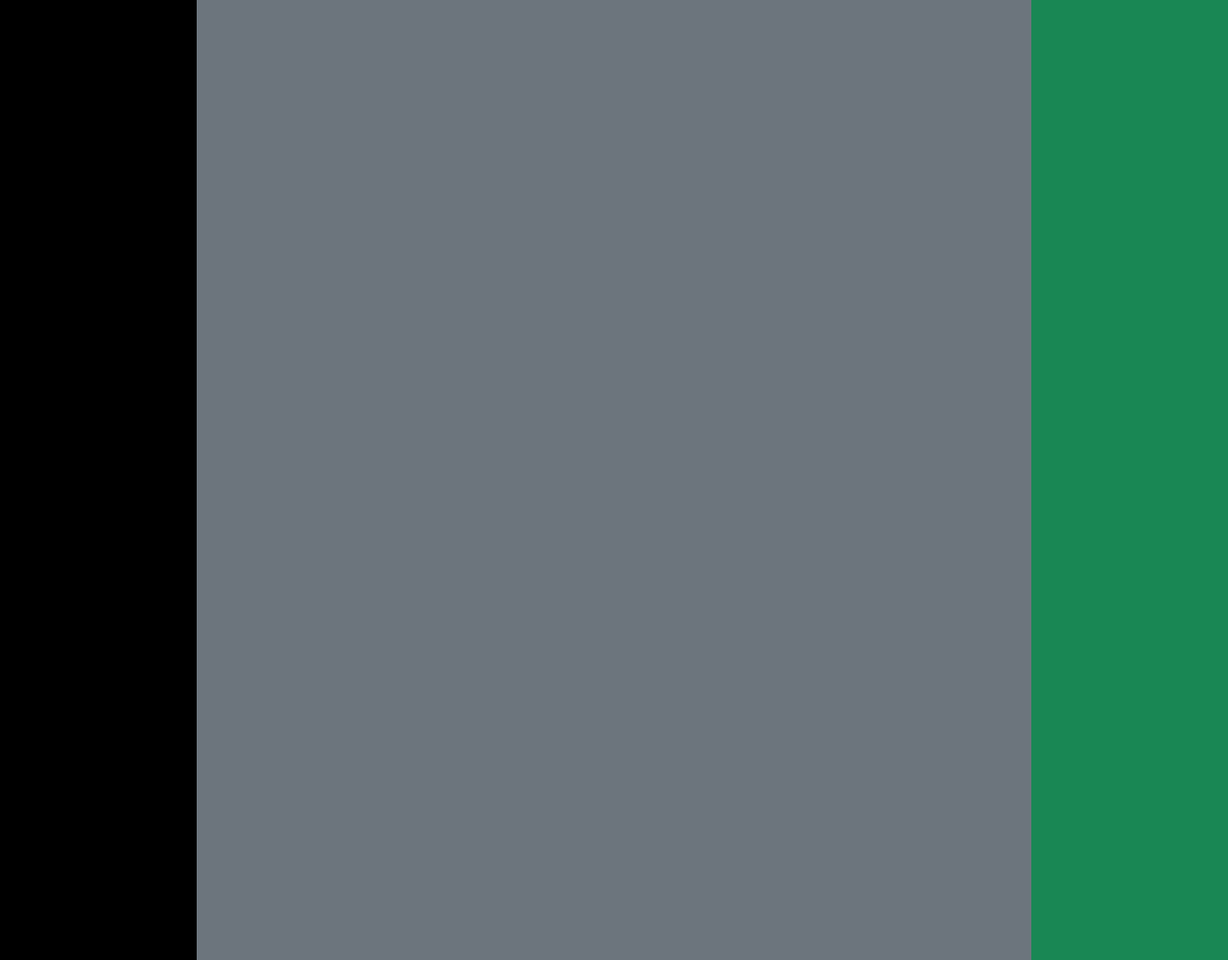
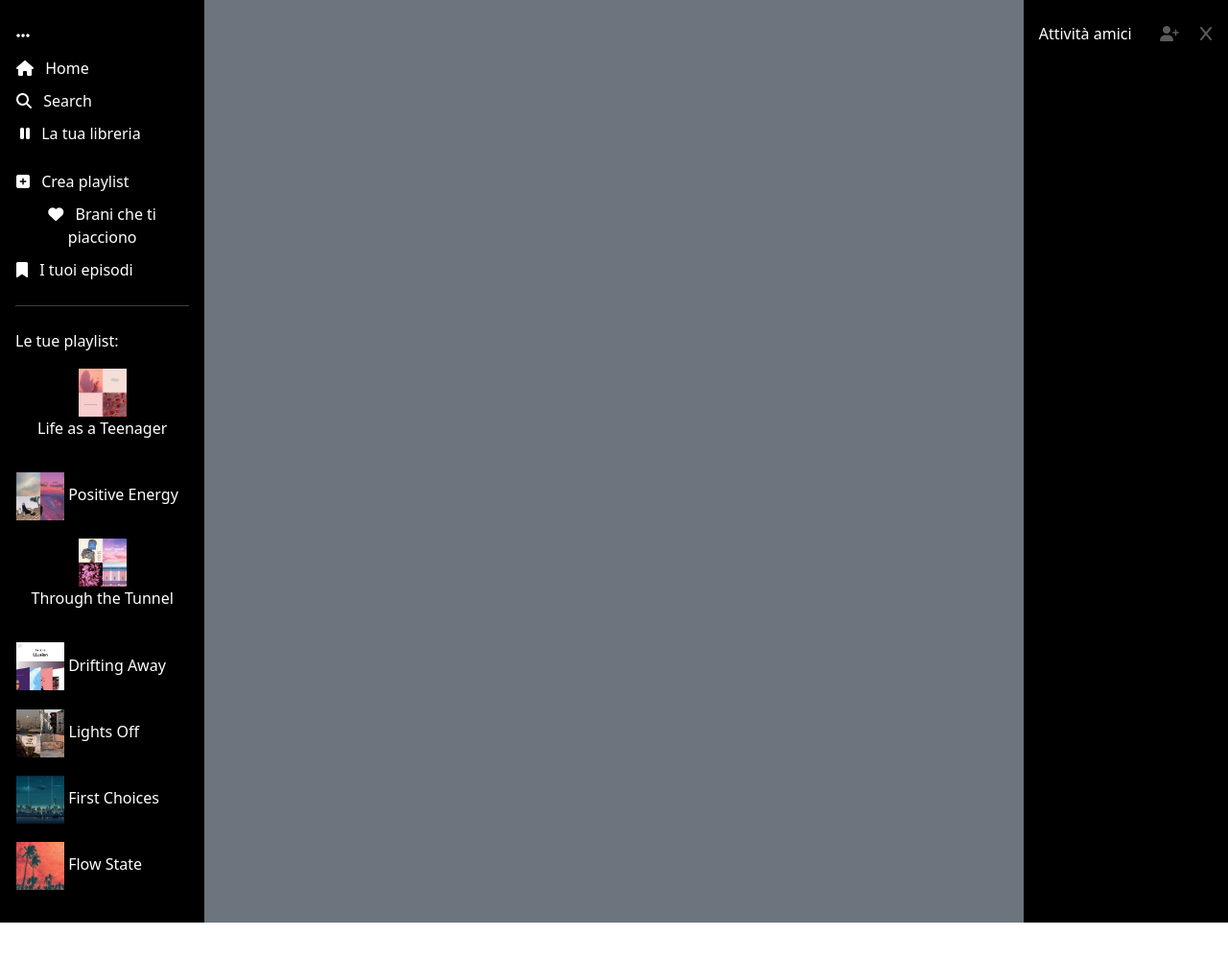
Before and after one commit to bearnard8/M4BW-Spotify-Clone, a plain HTML site: page barsid.html in a window 1280 px wide. Shown: the whole page at 96% size. After the commit the page ends 961 px from the top, so only its background shows below. Drawn offline with nearby package versions, Linux system fonts and the light colour scheme.

Commit message:
first commit.

```diff
--- a/barsid.html
+++ b/barsid.html
@@ -6,23 +6,96 @@
     <meta name="viewport" content="width=device-width, initial-scale=1.0">
     <link href="https://cdn.jsdelivr.net/npm/bootstrap@5.3.3/dist/css/bootstrap.min.css" rel="stylesheet"
         integrity="sha384-QWTKZyjpPEjISv5WaRU9OFeRpok6YctnYmDr5pNlyT2bRjXh0JMhjY6hW+ALEwIH" crossorigin="anonymous">
-
+    <script src="https://kit.fontawesome.com/209b0f50b4.js" crossorigin="anonymous"></script>
+    <link rel="stylesheet" href="barside.css">
     <title>Document</title>
 </head>
 
 <body>
-    <div class="row" style="height: 1000px;">
+    <div class="row m-0" style="min-height: 500px;">
         <!-- left bar -->
-        <div class="col-2 bg-primary bg-black" style="height: 100%;">
-
+        <div class="left-barside col-2 bg-black m-0 p-3 text-white fs-6">
+            <div class="btn-container">
+                <button class="my-2 d-block btn btn-link text-white text-decoration-none p-0">
+                    <i class="fa-solid fa-ellipsis"></i>
+                </button>
+                <button class="my-2 d-block btn btn-link text-white text-decoration-none p-0">
+                    <i class="fa-solid fa-house"></i>
+                    <span class="ms-2">Home</span>
+                </button>
+                <button class="my-2 d-block btn btn-link text-white text-decoration-none p-0">
+                    <i class="fa-solid fa-magnifying-glass"></i>
+                    <span class="ms-2">Search</span>
+                </button>
+                <button class="mb-4 d-block btn btn-link text-white text-decoration-none p-0">
+                    <i class="fa-solid fa-pause ms-1"></i>
+                    <span class="ms-2">La tua libreria</span>
+                </button>
+                <button class="my-2 d-block btn btn-link text-white text-decoration-none p-0">
+                    <i class="fa-solid fa-square-plus"></i>
+                    <span class="ms-2">Crea playlist</span>
+                </button>
+                <button class="my-2 d-block btn btn-link text-white text-decoration-none p-0">
+                    <i class="fa-solid fa-heart"></i>
+                    <span class="ms-2">Brani che ti piacciono</span>
+                </button>
+                <button class="mb-2 d-block btn btn-link text-white text-decoration-none p-0">
+                    <i class="fa-solid fa-bookmark"></i>
+                    <span class="ms-2">I tuoi episodi</span>
+                </button>
+                <hr class="my-4">
+            </div>
+            <div class="playlist-container">
+                <p>Le tue playlist:</p>
+                <button class="my-3 d-block btn btn-link text-white text-decoration-none p-0">
+                    <img src="/assets/Playlist-photos/1.jpg" alt="">
+                    <p class="d-inline-block">Life as a Teenager</p>
+                </button>
+                <button class="my-3 d-block btn btn-link text-white text-decoration-none p-0">
+                    <img src="/assets/Playlist-photos/2.jpg" alt="">
+                    <p class="d-inline-block">Positive Energy</p>
+                </button>
+                <button class="my-3 d-block btn btn-link text-white text-decoration-none p-0">
+                    <img src="/assets/Playlist-photos/3.jpg" alt="">
+                    <p class="d-inline-block">Through the Tunnel</p>
+                </button>
+                <button class="my-3 d-block btn btn-link text-white text-decoration-none p-0">
+                    <img src="/assets/Playlist-photos/4.jpg" alt="">
+                    <p class="d-inline-block">Drifting Away</p>
+                </button>
+                <button class="my-3 d-block btn btn-link text-white text-decoration-none p-0">
+                    <img src="/assets/Playlist-photos/5.jpg" alt="">
+                    <p class="d-inline-block">Lights Off</p>
+                </button>
+                <button class="my-3 d-block btn btn-link text-white text-decoration-none p-0">
+                    <img src="/assets/Playlist-photos/6.jpg" alt="">
+                    <p class="d-inline-block">First Choices</p>
+                </button>
+                <button class="my-3 d-block btn btn-link text-white text-decoration-none p-0">
+                    <img src="/assets/Playlist-photos/7.jpg" alt="">
+                    <p class="d-inline-block">Flow State</p>
+                </button>
+            </div>
         </div>
 
         <!-- page section -->
-        <div class="col-8 bg-secondary" style="height: 100%;"></div>
+        <div class="col-8 bg-secondary m-0" style="min-height: 500px;"></div>
 
 
         <!-- right bar -->
-        <div class="col-2 bg-success" style="height: 100%;">
+        <div class="right-barside col-2 bg-black m-0 p-3 text-white fs-6">
+            <div class="d-flex justify-content-between align-items-center">
+                <p class="m-0">Attività amici</p>
+                <div class="d-flex justify-content-center">
+                    <button class="d-block btn btn-link text-grey text-decoration-none mx-2">
+                        <i class="fa-solid fa-user-plus"></i>
+                    </button>
+                    <button class="d-block btn btn-link text-grey text-decoration-none p-0">
+                        <i class="fa-solid fa-x"></i>
+                    </button>
+                </div>
+            </div>
+
         </div>
     </div>
 </body>
--- a/barside.css
+++ b/barside.css
@@ -0,0 +1,13 @@
+*{
+    padding: 0;
+    margin: 0;
+    box-sizing:border-box;
+}
+
+.left-barside img{
+    height: 50px;
+}
+
+.text-grey{
+color:#5b5b5b ;
+}
```
Also changed, not shown: assets/Playlist-photos/1.jpg (added), assets/Playlist-photos/2.jpg (added), assets/Playlist-photos/3.jpg (added), assets/Playlist-photos/4.jpg (added), assets/Playlist-photos/5.jpg (added), assets/Playlist-photos/6.jpg (added), assets/Playlist-photos/7.jpg (added).
